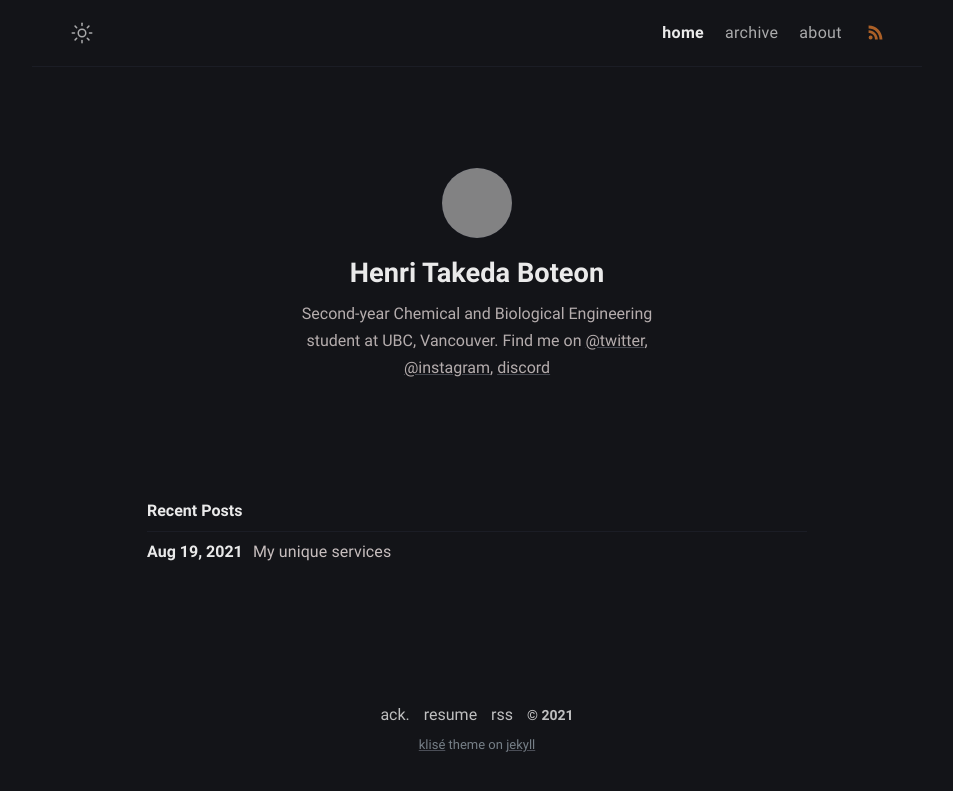
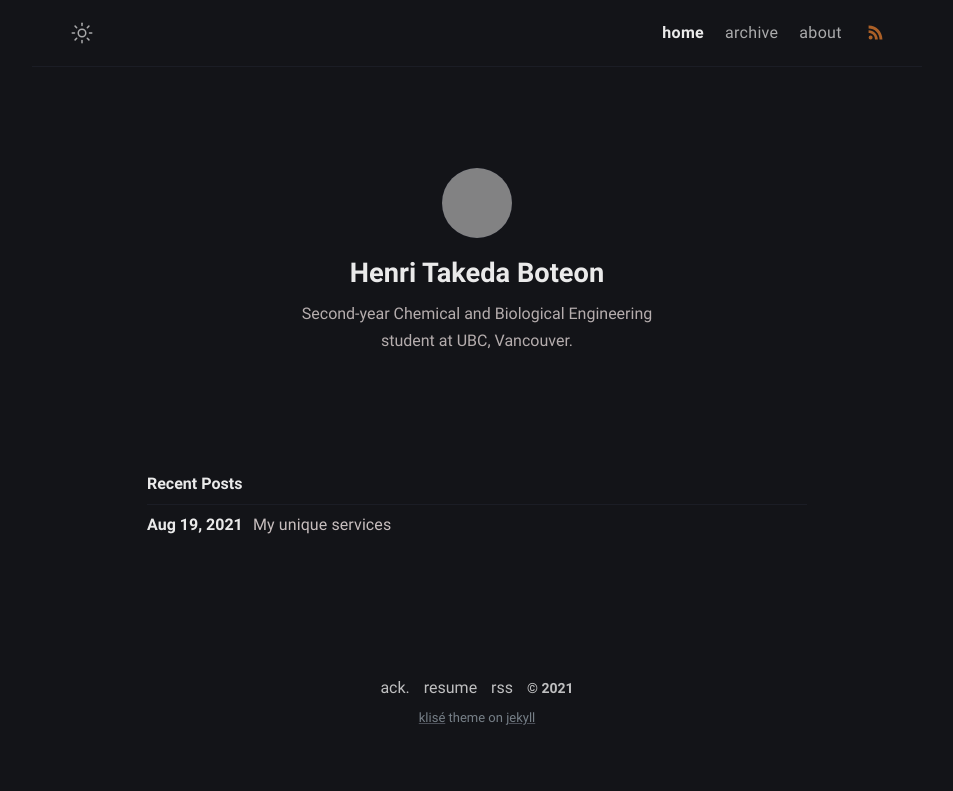
Before and after one commit to Pistachihen/pistachi.github.io, a Jekyll site: the page built from index.md, in a window 1280 px wide. Shown: the top 791 px of the page, without its empty margins (163-1116 px from the left). Built offline with Jekyll 4.4.1, drawn with Linux system fonts in a browser that asks for light colours; grey boxes are pictures that could not be loaded.

Commit message:
Update _config.yml

```diff
--- a/_config.yml
+++ b/_config.yml
@@ -9,14 +9,7 @@ mode: dark
 author:
   name: Henri Takeda Boteon
   bio: >-
-    Second-year Chemical and Biological Engineering student at UBC, Vancouver. Find me on <break>
-    <a
-    href="https://twitter.com/pistachihoni" target="_blank"
-    rel="noopener">@twitter</a>, <a
-    href="https://www.instagram.com/henri.boteon/" target="_blank"
-    rel="noopener">@instagram</a>, <a
-    href="https://discordapp.com/users/788123099748630567" target="_blank"
-    rel="noopener">discord</a>
+    Second-year Chemical and Biological Engineering student at UBC, Vancouver.
 
   username: pistachi
   github: pistachihen
```
